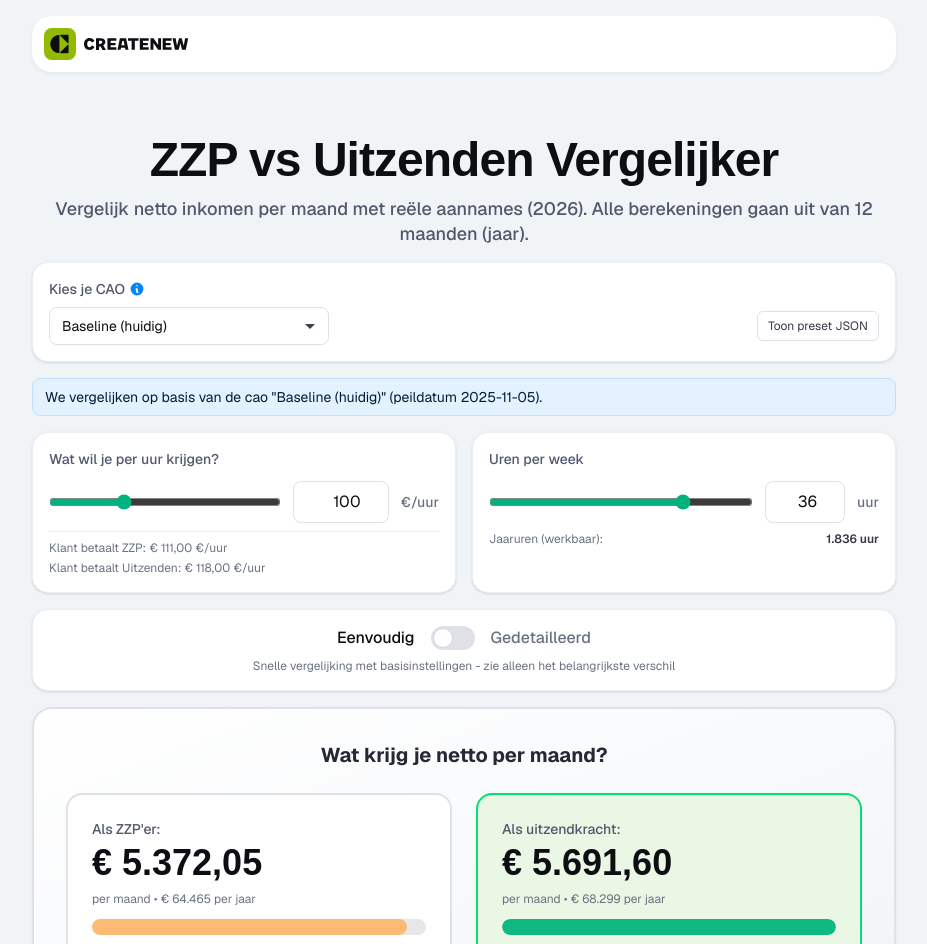
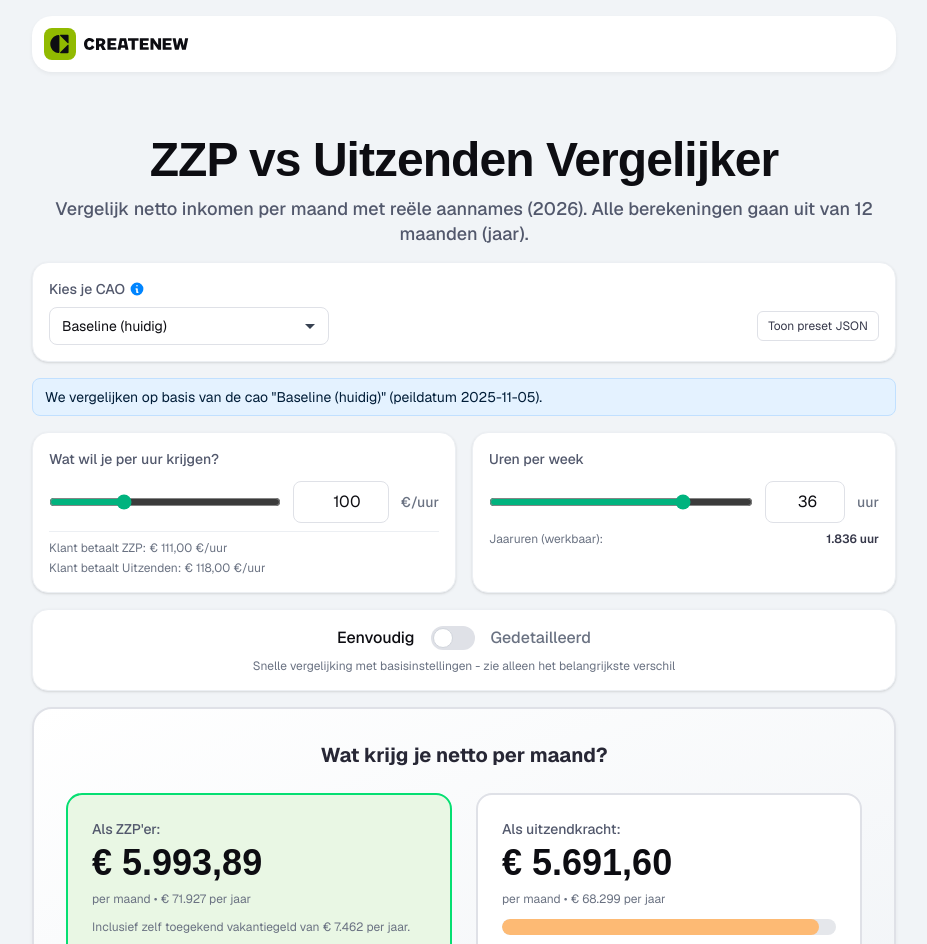
Before and after one commit to vkogmail/zzp-uitzenden-vergelijker, a Next.js app: page / in a window 1280 px wide. Shown: the top 944 px of the page, without its empty margins (176-1103 px from the left). Built offline with nearby package versions, Linux system fonts and the light colour scheme.

Commit message:
Adjust ZZP net income treatment for vakantiegeld

```diff
--- a/components/Calculator.tsx
+++ b/components/Calculator.tsx
@@ -233,10 +233,10 @@ export default function Calculator({ values, onChange }: CalculatorProps) {
   // Vakantiegeld: 8.33% met effectieve belastingdruk toegepast
   const vakantiegeldBasePct = 8.33; // Basis percentage
   const vakantiegeldEffectiefPct = vakantiegeldBasePct * (1 - effectieveBelastingdruk);
-  const vakantiegeld = (omzet - bedrijfskosten - (heeftEchteAovVerzekering ? aov : 0)) * (vakantiegeldEffectiefPct / 100); // vakantiereserve
+  const vakantiegeld = (omzet - bedrijfskosten - (heeftEchteAovVerzekering ? aov : 0)) * (vakantiegeldEffectiefPct / 100); // vakantiereserve (informatief)
 
-  // Netto = winst voor belasting - belasting - WW buffer - Zvw-premie - vakantiegeld
-  const nettoJaarBerekend = winstVoorBelasting - inkomstenbelasting - wwBuffer - zvwPremie - vakantiegeld;
+  // Netto = winst voor belasting - belasting - WW buffer - Zvw-premie
+  const nettoJaarBerekend = winstVoorBelasting - inkomstenbelasting - wwBuffer - zvwPremie;
   const nettoUurloonZzp = nettoJaarBerekend / zzpPaidHours;
 
   const [showZzpBreakdown, setShowZzpBreakdown] = useState(false);
@@ -457,7 +457,7 @@ export default function Calculator({ values, onChange }: CalculatorProps) {
             </div>
 
             <div className="pt-2 border-t border-gray-100">
-              <p className="text-gray-500 font-medium mb-2">Na belasting (reserves, aanbevolen):</p>
+              <p className="text-gray-500 font-medium mb-2">Na belasting (verplicht & aanbevolen reserveringen):</p>
               <div className="space-y-2">
                 <div className="flex justify-between">
                   <span className="text-gray-600">− Zvw-premie (verplicht: 5.75% van belastbaar inkomen, max €75.860)</span>
@@ -468,7 +468,7 @@ export default function Calculator({ values, onChange }: CalculatorProps) {
                   <span className="text-gray-500">{formatCurrency(wwBuffer)}</span>
                 </div>
                 <div className="flex justify-between">
-                  <span className="text-gray-600">− Vakantiegeld reserve (niet verplicht: {vakantiegeldEffectiefPct.toFixed(2)}% = 8.33% × {((1 - effectieveBelastingdruk) * 100).toFixed(1)}%)</span>
+                  <span className="text-gray-600">Vakantiegeld (aanbevolen eigen reserve: {vakantiegeldEffectiefPct.toFixed(2)}% = 8.33% × {((1 - effectieveBelastingdruk) * 100).toFixed(1)}%)</span>
                   <span className="text-gray-500">{formatCurrency(vakantiegeld)}</span>
                 </div>
                 <div className="flex justify-between pt-2 border-t border-gray-200">
@@ -493,7 +493,7 @@ export default function Calculator({ values, onChange }: CalculatorProps) {
             <span className="text-xs text-gray-500">= {formatCurrencyWithDecimals(nettoJaarBerekend)} ÷ {workableAnnualHours.toLocaleString("nl-NL")} uur</span>
           </div>
           <div className="space-y-1 mt-2 pt-2 border-t border-gray-100">
-            <p className="text-xs text-gray-500">Na belasting, WW-buffer (3%), pensioen en vakantiegeld</p>
+            <p className="text-xs text-gray-500">Na belasting, WW-buffer (3%) en Zvw-premie. Inclusief zelf toegekend vakantiegeld.</p>
           </div>
         </div>
       </div>
--- a/components/DetailedResults.tsx
+++ b/components/DetailedResults.tsx
@@ -88,7 +88,7 @@ export default function DetailedResults({ data, inputs }: DetailedResultsProps)
   const vakantiegeldEffectiefPct = vakantiegeldBasePct * (1 - effectieveBelastingdruk);
   const wwBuffer = omzet * 0.03;
   const vakantiegeld = (omzet - bedrijfskosten - (heeftEchteAovVerzekering ? aov : 0)) * (vakantiegeldEffectiefPct / 100);
-  const nettoJaarBerekend = winstVoorBelasting - inkomstenbelasting - wwBuffer - zzpCalc.zvwPremie - vakantiegeld;
+  const nettoJaarBerekend = winstVoorBelasting - inkomstenbelasting - wwBuffer - zzpCalc.zvwPremie;
 
   // Employee calculations for comparison
   const pensionEmployee = (inputs as any).pensionEmployee ?? 7.5;
@@ -124,6 +124,9 @@ export default function DetailedResults({ data, inputs }: DetailedResultsProps)
             <div className="text-xs text-gray-500 mb-3">
               per maand • {formatCurrency(data.zzp.nettoJaar)} per jaar
             </div>
+            <div className="text-xs text-gray-500 mb-4">
+              Inclusief zelf toegekend vakantiegeld van {formatCurrency(vakantiegeld)} per jaar.
+            </div>
             {/* Bar */}
             <div className="w-full h-4 rounded-full overflow-hidden mt-2" style={{ backgroundColor: zzpIsLower ? '#e5e7eb' : 'transparent' }}>
               <div
@@ -142,7 +145,7 @@ export default function DetailedResults({ data, inputs }: DetailedResultsProps)
                 <h3 className="text-sm font-semibold text-gray-700 mb-3">ZZP opbouw van netto</h3>
                 <div className="space-y-3 text-sm">
                   <div>
-                    <p className="text-xs text-gray-500 mb-2 font-medium">Af te trekken:</p>
+                    <p className="text-xs text-gray-500 mb-2 font-medium">Verplicht & aanbevolen reserveringen:</p>
                     <div className="space-y-1.5">
                       <div className="flex justify-between">
                         <span className="text-gray-600">• Bedrijfskosten ({costsPct.toFixed(1)}%):</span>
@@ -190,7 +193,7 @@ export default function DetailedResults({ data, inputs }: DetailedResultsProps)
                         <span className="text-gray-700">{formatCurrency(wwBuffer)}</span>
                       </div>
                       <div className="flex justify-between">
-                        <span className="text-gray-600">• Vakantiegeld reserve (niet verplicht):</span>
+                        <span className="text-gray-600">• Vakantiegeld (aanbevolen eigen reserve, inbegrepen in netto):</span>
                         <span className="text-gray-700">{formatCurrency(vakantiegeld)}</span>
                       </div>
                       <div className="flex justify-between pt-1 border-t border-gray-100">
--- a/components/ResultTable.tsx
+++ b/components/ResultTable.tsx
@@ -26,7 +26,7 @@ export default function ResultTable({ data }: { data: ComparisonResult }) {
             <td className="px-4 py-3">{formatCurrencyWithDecimals(emp.nettoJaar)}</td>
           </tr>
           <tr>
-            <td className="px-4 py-3 text-sm text-gray-600">Vakantiegeld</td>
+            <td className="px-4 py-3 text-sm text-gray-600">Vakantiegeld (in netto inbegrepen)</td>
             <td className="px-4 py-3">{formatCurrencyWithDecimals(zzp.vakantiegeld)}</td>
             <td className="px-4 py-3">{formatCurrencyWithDecimals(emp.vakantiegeldEmp)}</td>
           </tr>
--- a/components/SimpleMode.tsx
+++ b/components/SimpleMode.tsx
@@ -42,6 +42,9 @@ export default function SimpleMode({ inputs }: SimpleModeProps) {
             </div>
             <div className="text-xs text-gray-500 mb-3">
               per maand • {formatCurrency(result.zzp.nettoJaar)} per jaar
+            </div>
+            <div className="text-xs text-gray-500 mb-4">
+              Inclusief zelf toegekend vakantiegeld van {formatCurrency(result.zzp.vakantiegeld)} per jaar.
             </div>
             {/* Bar */}
             <div className="w-full h-4 rounded-full overflow-hidden mt-2" style={{ backgroundColor: zzpIsLower ? '#e5e7eb' : 'transparent' }}>
--- a/lib/calculations.ts
+++ b/lib/calculations.ts
@@ -216,13 +216,13 @@ export function calculateZzp(inputs: CalculatorInputs): ZzpResult {
     (CFG?.zzp?.vacationReservePctBase ?? 8.33)
   ); // %
   const vakantiegeldEffectiefPct = vakantiegeldBasePct * (1 - effectieveBelastingdruk);
-  const vakantiegeld = (omzet - businessCosts - (heeftEchteAovVerzekering ? aov : 0)) * (vakantiegeldEffectiefPct / 100); // vakantiereserve (niet fiscaal)
+  const vakantiegeld = (omzet - businessCosts - (heeftEchteAovVerzekering ? aov : 0)) * (vakantiegeldEffectiefPct / 100); // vakantiereserve (informatief, niet fiscaal)
 
   // === Stap 9: Netto resultaat ===
   const winstNaBelasting = winstVoorBelasting - inkomstenbelasting; // for reporting parity
-  // Netto = winst voor belasting - belasting - WW buffer - Zvw-premie - vakantiegeld
-  // WW buffer, Zvw-premie en vakantiegeld worden na belasting afgetrokken
-  const nettoJaar = winstVoorBelasting - inkomstenbelasting - wwBuffer - zvwPremie - vakantiegeld;
+  // Netto = winst voor belasting - belasting - WW buffer - Zvw-premie
+  // Vakantiegeld blijft beschikbaar voor eigen toekenning en wordt niet apart afgetrokken
+  const nettoJaar = winstVoorBelasting - inkomstenbelasting - wwBuffer - zvwPremie;
   const nettoMaand = nettoJaar / 12;
 
   return {
```
Also changed, not shown: 1 other file (tests, documents, lock files or other folders).
